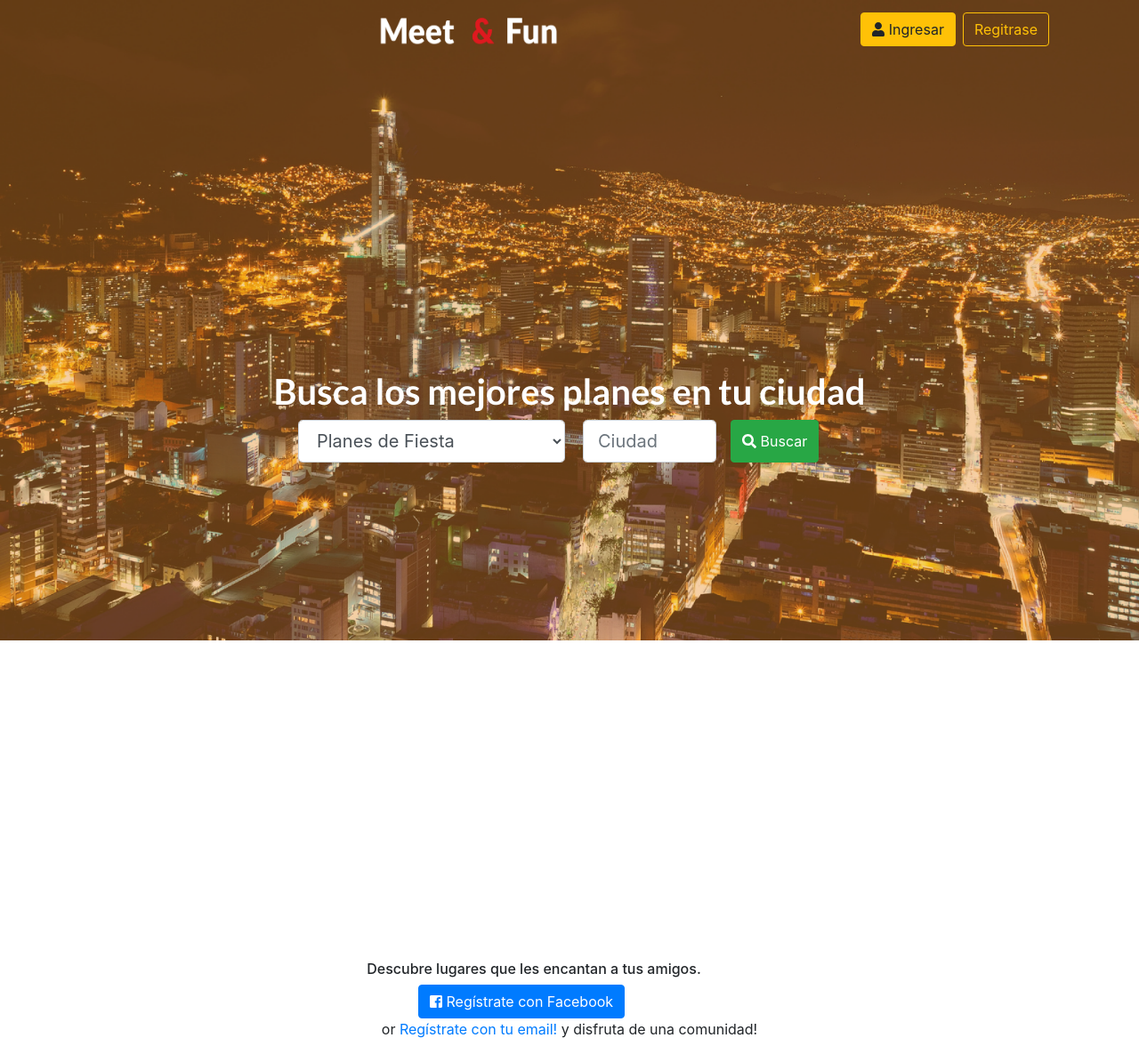
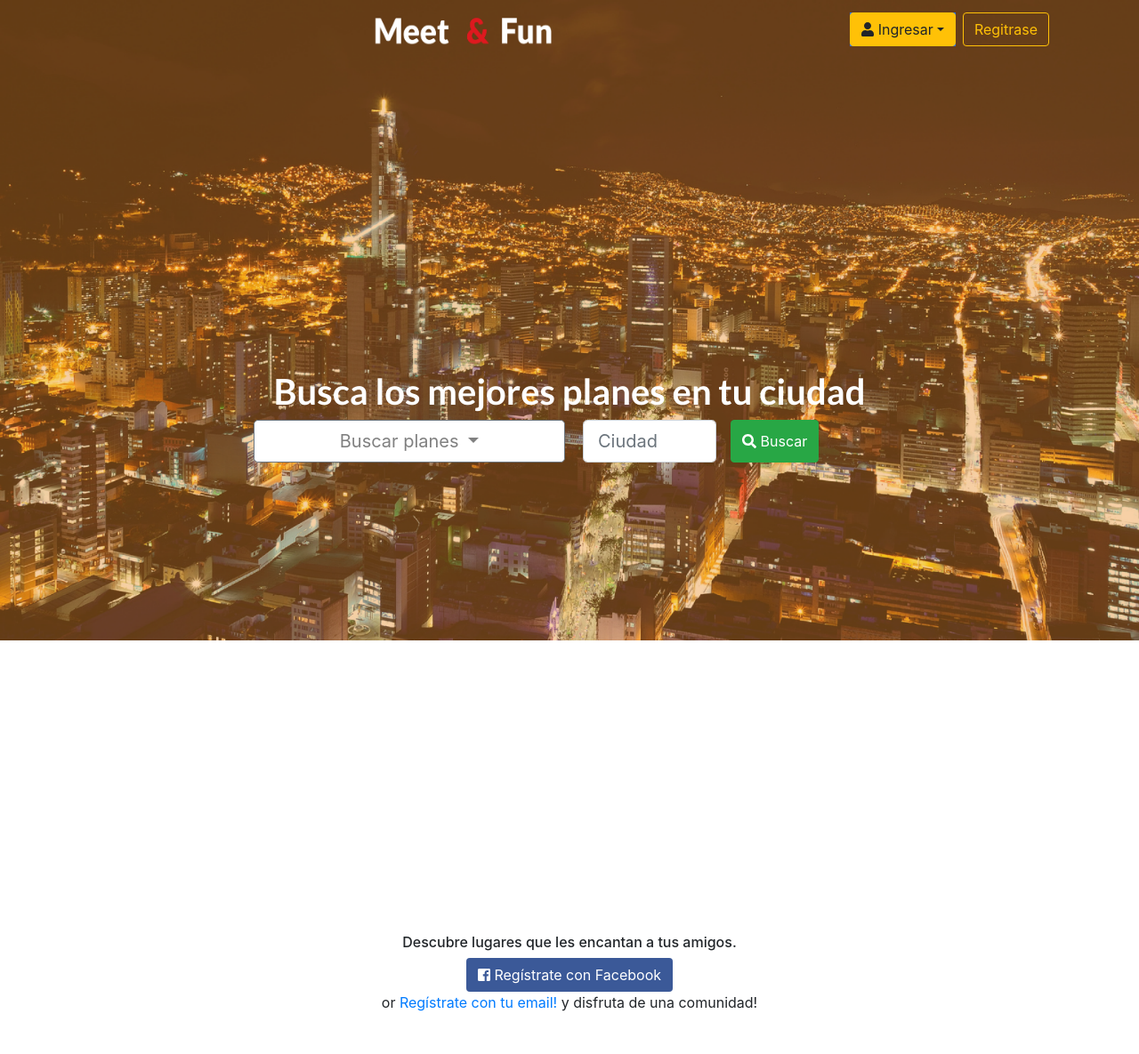
Before and after one commit to DanielChisica/MeetandFun, a PHP site: page /inicio.html in a window 1280 px wide. Shown: the whole page at 89% size. After the commit the page ends 1137 px from the top, so only its background shows below. Run offline with PHP 8.4, Linux system fonts and the light colour scheme; some libraries are stand-ins or nearby versions.

Commit message:
nuevos cambios

```diff
--- a/estilos.css
+++ b/estilos.css
@@ -134,10 +134,45 @@
 }
 
 .conten {
-    margin-top: 80px;
+    margin-top: 50px;
     margin-right: 80px;
 }
 
 .left {
-    margin-right: 150px;
+    margin-right: 300px;
 }
+
+.facebook {
+    background-color: #3B5998;
+    color: white;
+}
+
+
+
+
+
+
+
+
+
+
+
+
+
+
+
+
+
+.btn1 {
+    width: 350px;
+    background-color: white;
+    color: gray;
+}
+
+.margin {
+    margin-left: 200px;
+}
+
+.bg {
+    width: 350px;
+}
--- a/inicio.html
+++ b/inicio.html
@@ -29,11 +29,38 @@
   </div>
 
 
+
   <div class="collapse navbar-collapse d-flex justify-content-end" id="navbarSupportedContent">
-    <button type="button" class="btn btn-warning"><i class="fas fa-user"></i> Ingresar</button>
-    <div class="ml-2"></div>
-    <button type="button" class="btn btn-outline-warning">Regitrase</button>
-
+      <div class="dropdown">
+      <button class="btn btn-secondary dropdown-toggle btn btn-warning" type="button" id="dropdownMenu2" data-toggle="dropdown" aria-haspopup="true" aria-expanded="false"><i class="fas fa-user"></i>
+        Ingresar</button>
+      <div class="dropdown-menu">
+          <form class="px-4 py-3">
+            <div class="form-group">
+              <label for="exampleDropdownFormEmail1">Email address</label>
+              <input type="email" class="form-control" id="exampleDropdownFormEmail1" placeholder="email@example.com">
+            </div>
+            <div class="form-group">
+              <label for="exampleDropdownFormPassword1">Password</label>
+              <input type="password" class="form-control" id="exampleDropdownFormPassword1" placeholder="Password">
+            </div>
+            <div class="form-check">
+              <input type="checkbox" class="form-check-input" id="dropdownCheck">
+              <label class="form-check-label" for="dropdownCheck">
+                Remember me
+              </label>
+            </div>
+            <button type="submit" class="btn btn-primary">Sign in</button>
+          </form>
+  <div class="dropdown-divider"></div>
+  <a class="dropdown-item" href="#">New around here? Sign up</a>
+  <a class="dropdown-item" href="#">Forgot password?</a>
+</div>
+    </div>
+<div class="ml-2"></div>
+    <a href="formulario.html">
+    <button  type="button" class="btn btn-outline-warning">Regitrase</button>
+    </a>
  </div>
 </nav>
 </div>
@@ -46,12 +73,16 @@
     </div>
     <div class="row">
         <div class="col-6">
-           <select class="form-control form-control-lg select">
-              <option><i class="fas fa-beer"></i> Planes de Fiesta</option>
-              <option><i class="far fa-futbol"></i> Partidos de Futbol</option>
-              <option><i class="fas fa-beer"></i> Planes de Fiesta</option>
-              <option><i class="fas fa-beer"></i> Planes de Fiesta</option>
-            </select>
+          <div class="btn-group margin">
+                <button class="btn btn-secondary btn-lg dropdown-toggle btn1" type="button" data-toggle="dropdown" aria-haspopup="true" aria-expanded="false">
+                Buscar planes
+              </button>
+              <div class="dropdown-menu dropdown-menu-right bg">
+                <button class="dropdown-item" type="button"><i class="fas fa-beer"></i> Action</button>
+                <button class="dropdown-item" type="button"><i class="far fa-futbol"></i> Another action</button>
+                <button class="dropdown-item" type="button"><i class="fas fa-beer"></i> Something else here</button>
+              </div>
+            </div>
         </div>
         <div class="col-6">
            <form>
@@ -69,19 +100,19 @@
 </section>
 <div class="container">
   <div class="row">
-      <div class="col d-flex justify-content-center conten">
+      <div class="col-12 d-flex justify-content-center conten">
        <h6>Descubre lugares que les encantan a tus amigos.</h6>
        </div>
        </div>
-   <div class="d-flex justify-content-center">
-   <div class="col-4">
-       <button type="button" class="btn btn-primary"><i class="fab fa-facebook-square"></i> Regístrate con Facebook</button>
+
+   <div class="col-12  d-flex justify-content-center">
+       <button type="button" class="btn facebook"><i class="fab fa-facebook-square"></i> Regístrate con Facebook</button>
 
    </div>
-   </div>
-   <div class="col d-flex justify-content-center left">
+   <div class="col-12  d-flex justify-content-center">
    <p>or <a href="#">Regístrate con tu email!</a> y disfruta de una comunidad!</p>
-   </div>
+    </div>
+
 </div>
 
 
```
